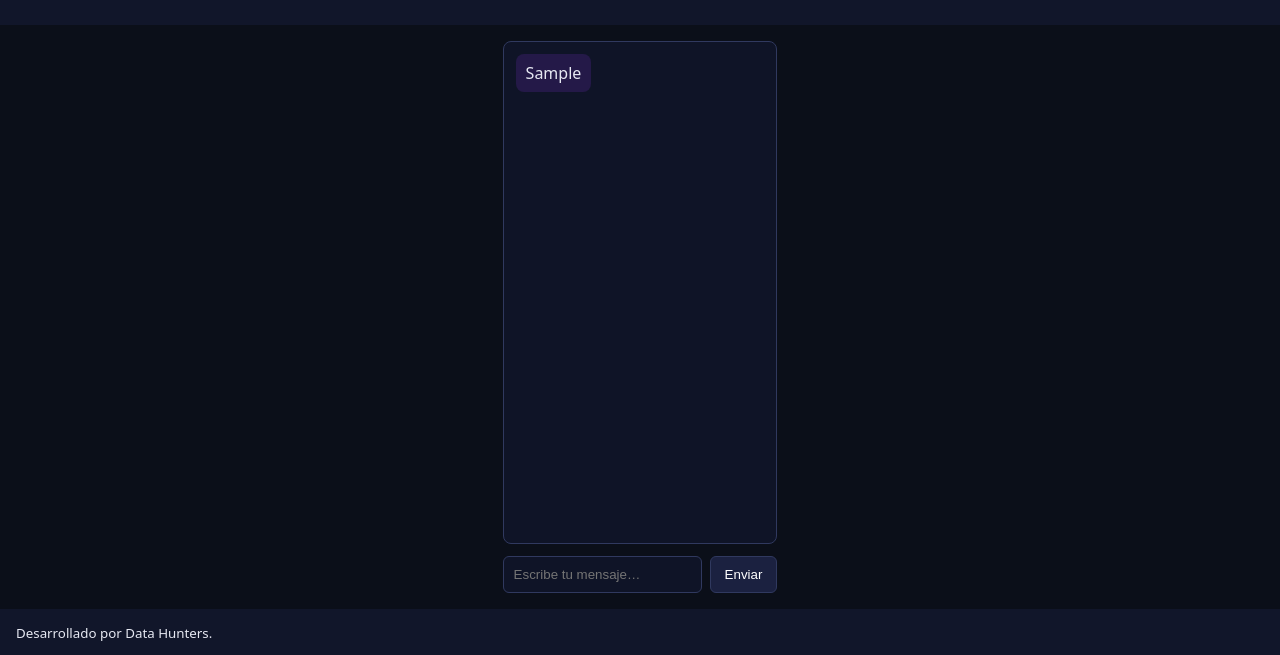
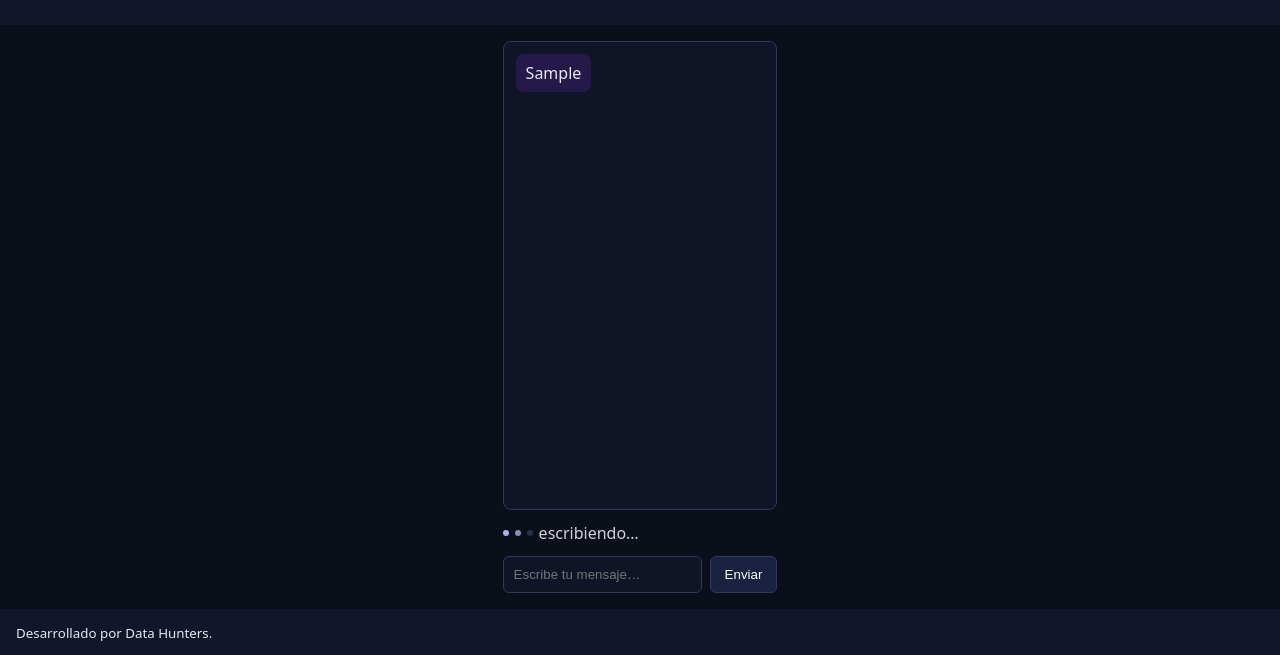
Before and after one commit to danikadns/turing-mini, a plain HTML site: page frontend/public/index.html in a window 1280 px wide. Both pictures are taken after typing "Sample" into the empty fields and a click on the button "Enviar". Shown: the part 145-800 px from the top of the page. Drawn offline with Linux system fonts and the light colour scheme; no server answers.

Commit message:
Update index.html

```diff
--- a/frontend/public/index.html
+++ b/frontend/public/index.html
@@ -19,6 +19,9 @@
   <main>
     <div id="chat"></div>
 
+  <div id="typing" class="typing hidden">
+      <span></span><span></span><span></span> escribiendo…
+    </div>
 
     <form id="form">
       <input id="input" type="text" placeholder="Escribe tu mensaje…" autocomplete="off" />
```
